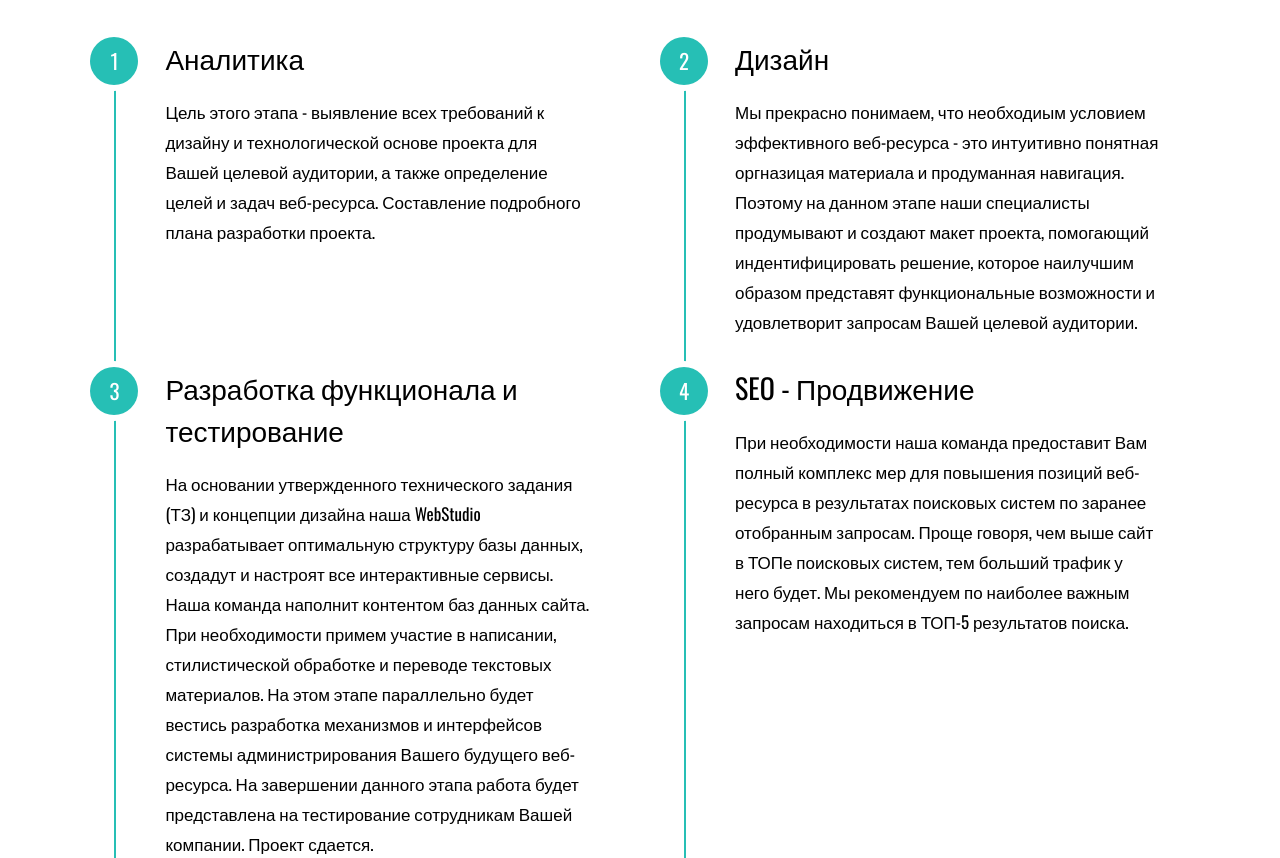
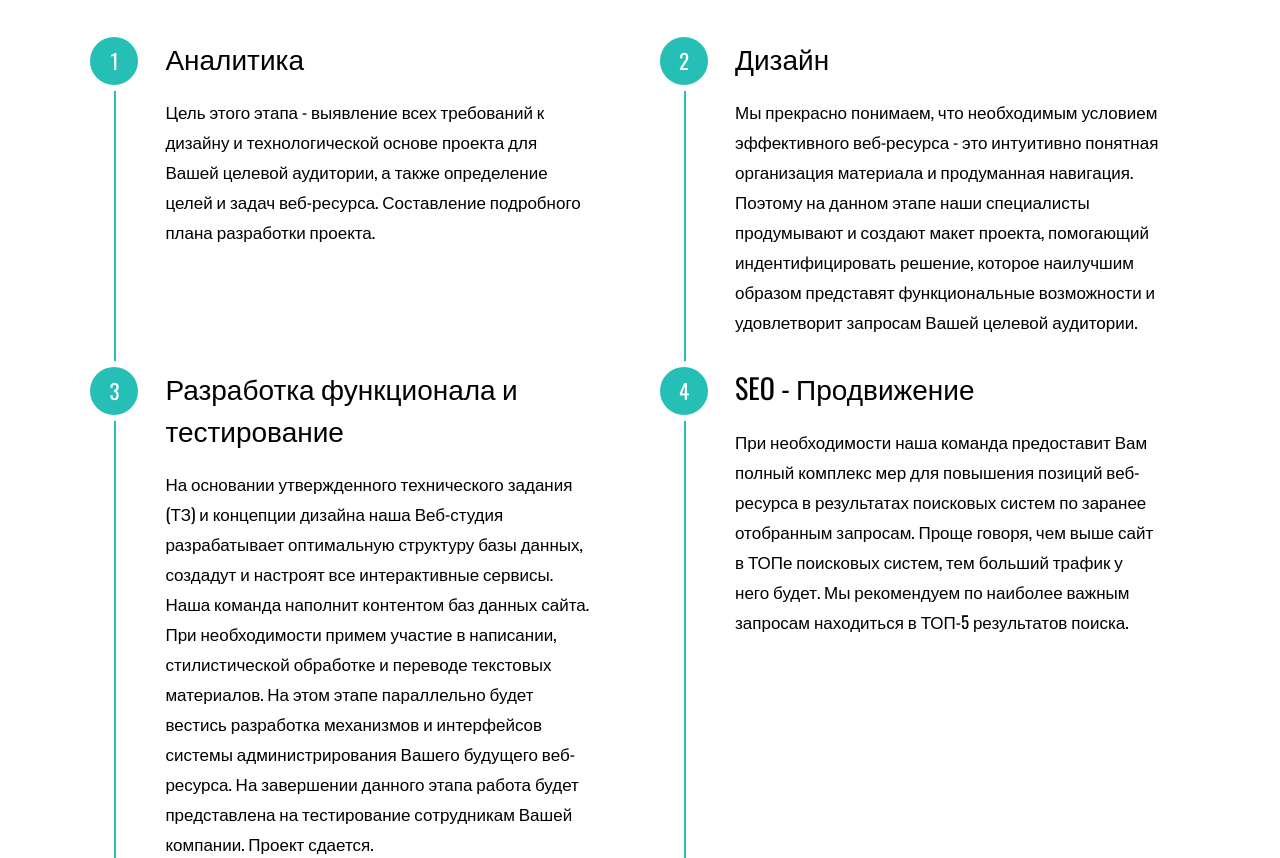
Before and after one commit to EchoFoe/Studio, a Django app: page / in a window 1280 px wide. Shown: the part 1558-2416 px from the top of the page. Run offline with Django 3.2, Linux system fonts and the light colour scheme; data comes from the database, SQL or seed files in the repository; some libraries are stand-ins or nearby versions.

Commit message:
version_2

```diff
--- a/templates/landing/home.html
+++ b/templates/landing/home.html
@@ -82,7 +82,7 @@
                 <div class="process__text">
                     <h4>Дизайн</h4>
                     <p>
-                    Мы прекрасно понимаем, что необходиым условием эффективного веб-ресурса - это интуитивно понятная оргназицая материала и продуманная навигация. Поэтому на данном этапе наши специалисты продумывают и создают макет проекта, помогающий индентифицировать решение, которое наилучшим образом представят функциональные возможности и удовлетворит запросам Вашей целевой аудитории.
+                    Мы прекрасно понимаем, что необходимым условием эффективного веб-ресурса - это интуитивно понятная организация материала и продуманная навигация. Поэтому на данном этапе наши специалисты продумывают и создают макет проекта, помогающий индентифицировать решение, которое наилучшим образом представят функциональные возможности и удовлетворит запросам Вашей целевой аудитории.
                     </p>
                 </div>
             </div>
@@ -90,7 +90,7 @@
                 <div class="process__text">
                     <h4>Разработка функционала и тестирование</h4>
                     <p>
-                   На основании утвержденного технического задания (ТЗ) и концепции дизайна наша WebStudio разрабатывает оптимальную структуру базы данных, создадут и настроят все интерактивные сервисы. Наша команда наполнит контентом баз данных сайта. При необходимости примем участие в написании, стилистической обработке и переводе текстовых материалов. На этом этапе параллельно будет вестись разработка механизмов и интерфейсов системы администрирования Вашего будущего веб-ресурса. На завершении данного этапа работа будет представлена на тестирование сотрудникам Вашей компании. Проект сдается.
+                   На основании утвержденного технического задания (ТЗ) и концепции дизайна наша Веб-студия разрабатывает оптимальную структуру базы данных, создадут и настроят все интерактивные сервисы. Наша команда наполнит контентом баз данных сайта. При необходимости примем участие в написании, стилистической обработке и переводе текстовых материалов. На этом этапе параллельно будет вестись разработка механизмов и интерфейсов системы администрирования Вашего будущего веб-ресурса. На завершении данного этапа работа будет представлена на тестирование сотрудникам Вашей компании. Проект сдается.
                     </p>
                 </div>
             </div>
--- a/templates/navbar.html
+++ b/templates/navbar.html
@@ -17,7 +17,7 @@
                 <li><a class="js-scroll-trigger"  href="#products" title="products">Цены</a></li>
                 <li><a class="js-scroll-trigger"  href="#contact" title="contact">Контакты</a></li>
             </ul>
-            <p>Студия была создана в 2018 году. Мы - это разработка Вашего веб-ресурса от нашей <a href='#0'>WebStudio</a> и интеграция цифровых решений для финансовых компаний и СМИ</p>
+            <p>Студия была создана в 2018 году. Мы - это разработка Вашего веб-ресурса от нашей <a href='#0'>Веб-студии</a> и интеграция цифровых решений для финансовых компаний и СМИ</p>
             <ul class="header-nav__social">
                 <li>
                     <a href="#0"><i class="fab fa-facebook"></i></a>
```
